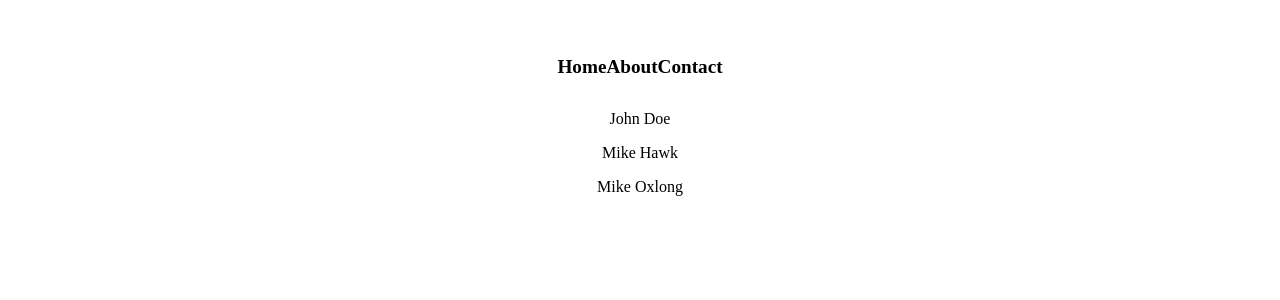
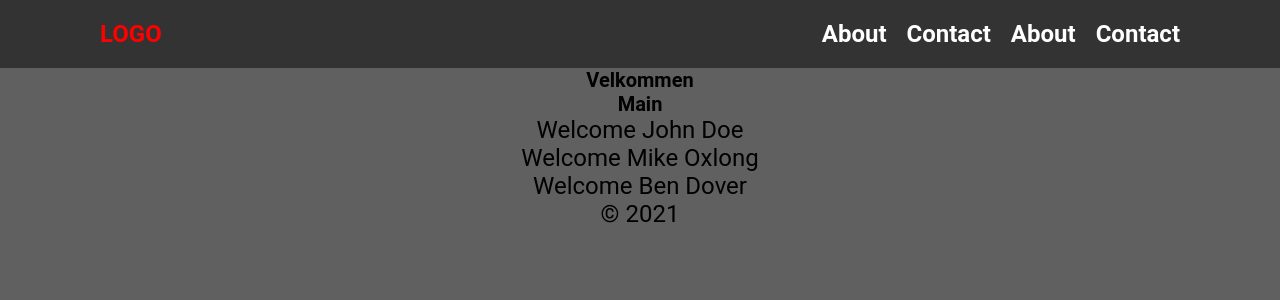
Before and after one commit to LukiDK/vite-project, a React (Vite) app: page / in a window 1280 px wide. Shown: the top 300 px of the page. Built offline with nearby package versions, Linux system fonts and the light colour scheme.

Commit message:
Components

```diff
--- a/src/App.jsx
+++ b/src/App.jsx
@@ -1,37 +1,19 @@
 import { useState } from "react";
 import "./App.scss";
+import { Header } from "./components/header/header.jsx";
+import { Nav } from "./components/nav/nav.jsx";
+import { Footer } from "./components/footer/footer.jsx";
+import { Main } from "./components/main/main.jsx";
 
 function App() {
   return (
     <>
       <Nav />
-      <Name name="John Doe" />
-      <Name name="Mike Hawk" />
-      <Name name="Mike Oxlong" />
+      <Header />
+      <Main />
+      <Footer />
     </>
   );
 }
 
-function Nav() {
-  return (
-    <nav>
-      <ul>
-        <li>
-          <a href="#home">Home</a>
-        </li>
-        <li>
-          <a href="#about">About</a>
-        </li>
-        <li>
-          <a href="#contact">Contact</a>
-        </li>
-      </ul>
-    </nav>
-  );
-}
-
-function Name({ name }) {
-  return <p>{name}</p>;
-}
-
 export default App;
--- a/src/App.scss
+++ b/src/App.scss
@@ -1,34 +1,28 @@
+* {
+  margin: 0;
+  padding: 0;
+  box-sizing: border-box;
+}
+
+html {
+  font-size: 62.5%;
+}
+
+body {
+  background-color: #606060;
+  font-family: 'Roboto', sans-serif;
+}
+
 #root {
-  max-width: 1280px;
   margin: 0 auto;
-  padding: 2rem;
   text-align: center;
 
-  nav {
-    width: 100%;
-    justify-content: center;
-    margin-bottom: 2rem;
-
-    ul {
-      display: flex;
-      justify-content: center;
-      list-style: none;
-      padding: 0;
-
-      li {
-        list-style-type: none;
-
-        a {
-          text-decoration: none;
-          color: #000;
-          font-weight: bold;
-          font-size: 1.2rem;
-
-          &:hover {
-            color: #007bff;
-          }
-        }
-      }
-    }
+  p {
+    font-size: 2.4rem;
   }
 }
+
+.no-margin {
+  margin: 0;
+  padding: 0;
+}
--- /dev/null
+++ b/src/components/footer/footer.jsx
@@ -0,0 +1,7 @@
+export const Footer = () => {
+  return (
+    <footer>
+      <p>© 2021</p>
+    </footer>
+  );
+};
--- /dev/null
+++ b/src/components/header/header.jsx
@@ -0,0 +1,7 @@
+export const Header = () => {
+  return (
+    <header>
+      <h1>Velkommen</h1>
+    </header>
+  );
+};
--- /dev/null
+++ b/src/components/main/main.jsx
@@ -0,0 +1,16 @@
+export const Main = () => {
+  return (
+    <>
+      <main>
+        <h1>Main</h1>
+        <Name name="John Doe" />
+        <Name name="Mike Oxlong" />
+        <Name name="Ben Dover" />
+      </main>
+    </>
+  );
+};
+
+function Name({ name }) {
+  return <p>Welcome {name}</p>;
+}
--- /dev/null
+++ b/src/components/nav/nav.jsx
@@ -0,0 +1,27 @@
+import "./nav.scss";
+
+export const Nav = () => {
+  return (
+    <nav>
+      <ul>
+        <li>
+          <a href="#" style={{ color: "red" }}>
+            LOGO
+          </a>
+        </li>
+        <li>
+          <a href="#about">About</a>
+        </li>
+        <li>
+          <a href="#contact">Contact</a>
+        </li>
+        <li>
+          <a href="#about">About</a>
+        </li>
+        <li>
+          <a href="#contact">Contact</a>
+        </li>
+      </ul>
+    </nav>
+  );
+};
--- /dev/null
+++ b/src/components/nav/nav.scss
@@ -0,0 +1,33 @@
+nav {
+  width: 100%;
+  padding: 2rem;
+  background-color: #333;
+
+  ul {
+    max-width: 1080px;
+    margin: 0 auto;
+    display: flex;
+    justify-content: center;
+    list-style: none;
+    gap: 2rem;
+
+    li {
+      list-style-type: none;
+
+      &:nth-child(1) {
+        margin-right: auto;
+      }
+
+      a {
+        text-decoration: none;
+        color: white;
+        font-weight: bold;
+        font-size: 2.4rem;
+
+        &:hover {
+          color: #007bff;
+        }
+      }
+    }
+  }
+}
```
